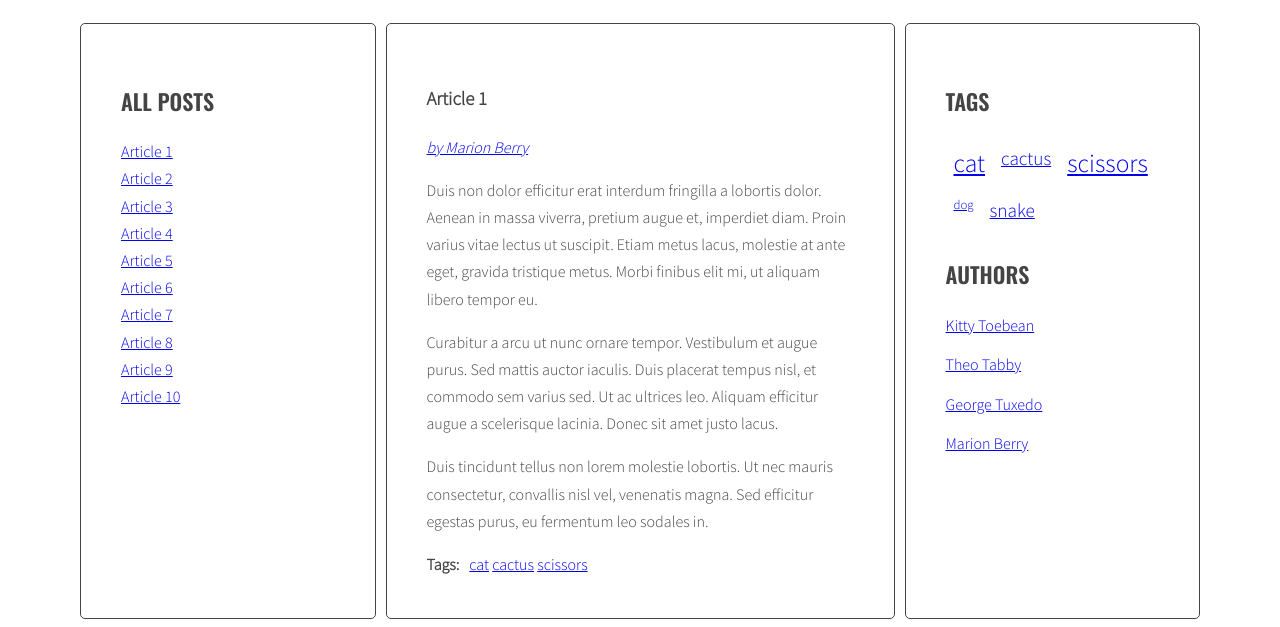
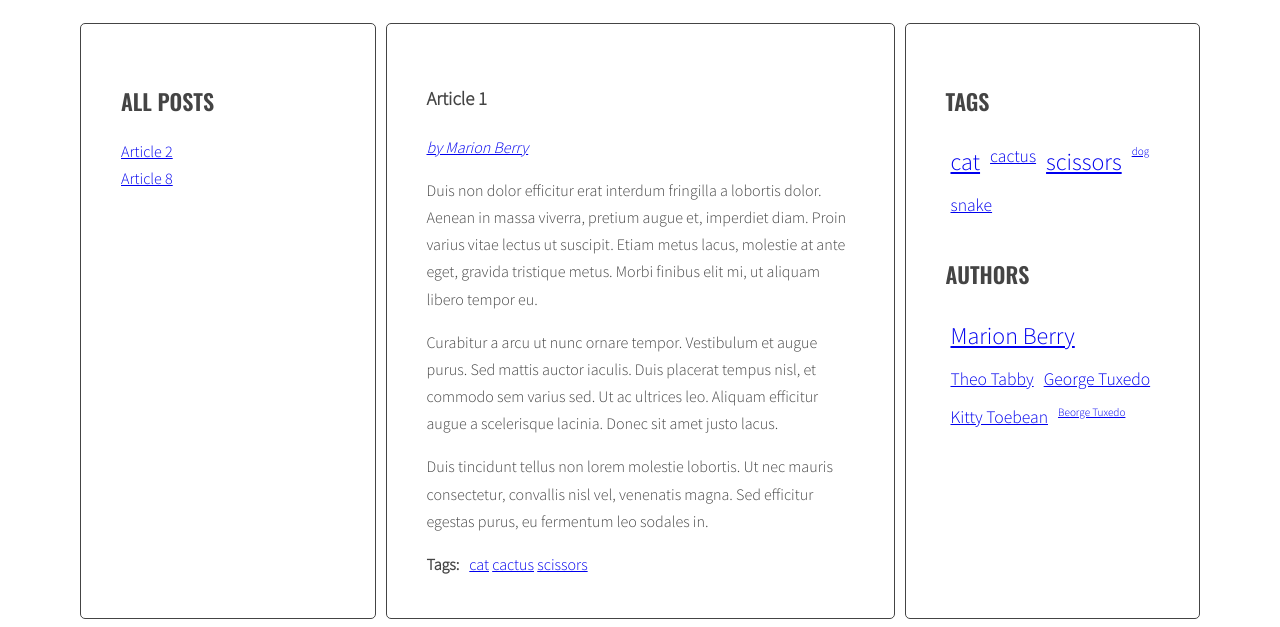
Before and after one commit to Desmord/javascript-blog, a website: page index.html in a window 1280 px wide. Both pictures are taken after a click on the link "Theo Tabby". Shown: the part 220-847 px from the top of the page. Drawn offline with nearby package versions, Linux system fonts and the light colour scheme.

Commit message:
Add author section. Refactor opt form array to object.

```diff
--- a/index.html
+++ b/index.html
@@ -243,26 +243,6 @@
                     </ul>
                     <h2 class="section-title">Authors</h2>
                     <ul class="list authors">
-                        <li>
-                            <a href="#">
-                                <span class="author-name">Kitty Toebean</span>
-                            </a>
-                        </li>
-                        <li>
-                            <a href="#">
-                                <span class="author-name">Theo Tabby</span>
-                            </a>
-                        </li>
-                        <li>
-                            <a href="#">
-                                <span class="author-name">George Tuxedo</span>
-                            </a>
-                        </li>
-                        <li>
-                            <a href="#">
-                                <span class="author-name">Marion Berry</span>
-                            </a>
-                        </li>
                     </ul>
                 </aside>
             </main>
--- a/js/script.js
+++ b/js/script.js
@@ -28,24 +28,28 @@
 
     };
 
-    const optArticleSelector = '.post',
-        optTitleSelector = '.post-title',
-        optTitleListSelector = '.titles',
-        optArticleTagsSelector = '.post-tags .list',
-        optTagsListSelector = '.tags.list',
-        optArticleAuthorSelector = `.post-author`,
-        optCloudClassPrefi = 'tag-size-';
+
+    const opt = {
+        articleSelector: '.post',
+        titleSelector: '.post-title',
+        titleListSelector: '.titles',
+        articleTagsSelector: '.post-tags .list',
+        tagsListSelector: '.tags.list',
+        articleAuthorSelector: `.post-author`,
+        authorListSelector: '.list.authors',
+        cloudClassPrefi: 'font-size-',
+    };
 
     const generateTitleLinks = function (filtredLinksId) {
 
-        const titleList = document.querySelector(optTitleListSelector);
+        const titleList = document.querySelector(opt.titleListSelector);
         titleList.innerHTML = ``;
 
 
-        const articles = document.querySelectorAll(optArticleSelector);
+        const articles = document.querySelectorAll(opt.articleSelector);
         for (let article of articles) {
             const articleId = article.getAttribute(`id`);
-            const articleTitle = article.querySelector(optTitleSelector).innerHTML;
+            const articleTitle = article.querySelector(opt.titleSelector).innerHTML;
             const linkHTML = '<li><a href="#' + articleId + '"><span>' + articleTitle + '</span></a></li>';
 
             if (filtredLinksId) {
@@ -69,11 +73,11 @@
     generateTitleLinks();
 
     const generateTags = function () {
-        const articles = document.querySelectorAll(optArticleSelector);
+        const articles = document.querySelectorAll(opt.articleSelector);
 
 
         for (let article of articles) {
-            const tagsWrapper = article.querySelector(optArticleTagsSelector);
+            const tagsWrapper = article.querySelector(opt.articleTagsSelector);
             const articleTags = article.getAttribute(`data-tags`);
             const articleTagsArray = articleTags.split(` `);
             let html = ``;
@@ -121,7 +125,7 @@
     };
 
     const addClickListenersToTags = function () {
-        const tagsWrappers = document.querySelectorAll(optArticleTagsSelector);
+        const tagsWrappers = document.querySelectorAll(opt.articleTagsSelector);
 
         for (let tag of tagsWrappers) {
             const links = tag.querySelectorAll(`li`);
@@ -131,26 +135,25 @@
             }
         }
 
-        const tagsSectionlWrapper = document.querySelector(optTagsListSelector);
+        const tagsSectionlWrapper = document.querySelector(opt.tagsListSelector);
         const tagsLink = tagsSectionlWrapper.querySelectorAll(`li`);
 
-        for(let link of tagsLink){
+        for (let link of tagsLink) {
             link.addEventListener(`click`, tagClickHandler);
         }
 
     };
 
     const generateAuthors = function () {
-        const articles = document.querySelectorAll(optArticleSelector);
+        const articles = document.querySelectorAll(opt.articleSelector);
 
 
         for (let article of articles) {
-            const tagsWrapper = article.querySelector(optArticleAuthorSelector);
+            const tagsWrapper = article.querySelector(opt.articleAuthorSelector);
             const author = tagsWrapper.getAttribute(`data-author`);
             let html = '<a href="#author-' + author + '">by ' + author + '</a></li>';
 
             tagsWrapper.insertAdjacentHTML(`beforeend`, html);
-
         }
 
     };
@@ -172,7 +175,7 @@
         }
 
         for (let article of allArticles) {
-            const articleAuthor = article.querySelector(optArticleAuthorSelector).getAttribute(`data-author`);
+            const articleAuthor = article.querySelector(opt.articleAuthorSelector).getAttribute(`data-author`);
 
             if (author === articleAuthor) {
                 const linkIndex = article.getAttribute(`id`);
@@ -186,10 +189,20 @@
     };
 
     const addClickListenersToAuthors = function () {
-        const tagsWrappers = document.querySelectorAll(optArticleAuthorSelector);
+        const authorWrappers = document.querySelectorAll(opt.articleAuthorSelector);
 
-        for (let tag of tagsWrappers) {
-            const links = tag.querySelectorAll(`a`);
+        for (let author of authorWrappers) {
+            const links = author.querySelectorAll(`a`);
+
+            for (let link of links) {
+                link.addEventListener(`click`, authorClickHandler);
+            }
+        }
+
+        const authorSectionWrapper = document.querySelector(opt.authorListSelector).querySelectorAll(`li`);
+
+        for (let author of authorSectionWrapper) {
+            const links = author.querySelectorAll(`a`);
 
             for (let link of links) {
                 link.addEventListener(`click`, authorClickHandler);
@@ -198,7 +211,7 @@
 
     };
 
-    addClickListenersToAuthors();
+
 
     const calculateTagsParams = function (tags) {
         let params = {
@@ -246,7 +259,7 @@
 
         let allTags = {};
         const allArticles = document.querySelectorAll(`article`);
-        const tagsWrapper = document.querySelector(optTagsListSelector);
+        const tagsWrapper = document.querySelector(opt.tagsListSelector);
 
         for (let article of allArticles) {
             const articleTags = article.getAttribute(`data-tags`);
@@ -268,7 +281,7 @@
         let html = ``;
 
         for (let tag in allTags) {
-            html = html + '<li><a href="#tag-' + tag + '" class="'+optCloudClassPrefi+''+getTagLinkSizeClass(allTags[tag],tagsParams)+' cloud">' + tag + '</a></li>';
+            html = html + '<li><a href="#tag-' + tag + '" class="' + opt.cloudClassPrefi + '' + getTagLinkSizeClass(allTags[tag], tagsParams) + ' cloud">' + tag + '</a></li>';
         }
 
         tagsWrapper.insertAdjacentHTML(`beforeend`, html);
@@ -278,7 +291,35 @@
     generateTagsLinks();
     addClickListenersToTags();
 
-    // klikanie w tag ma działac jak poprzednio
-    // tak samo lista autorów - na jutro commit
-    // zrobic opt w obkiecie
+    const generateAuthorLinks = function () {
+
+        let allAuthors = {};
+        const allArticles = document.querySelectorAll(`article`);
+        const authorWrapper = document.querySelector(opt.authorListSelector);
+
+        for (let article of allArticles) {
+            const articleAuthor = article.querySelector(`.post-author`).getAttribute(`data-author`);
+
+            if (!allAuthors[articleAuthor]) {
+                allAuthors[articleAuthor] = 1;
+            } else {
+                allAuthors[articleAuthor]++;
+            }
+
+        }
+
+        const authorParams = calculateTagsParams(allAuthors);
+        let html = ``;
+
+        for (let author in allAuthors) {
+            html += '<li><a href="#author-' + author + '" class="' + opt.cloudClassPrefi + '' + getTagLinkSizeClass(allAuthors[author], authorParams) + ' cloud">' + author + '</a></li>';
+        }
+
+        authorWrapper.insertAdjacentHTML(`beforeend`, html);
+    };
+
+
+    generateAuthorLinks();
+    addClickListenersToAuthors();
+
 }
--- a/sass/style.scss
+++ b/sass/style.scss
@@ -44,24 +44,24 @@ body {
     }
 }
 
-.tag-size-1 {
-    font-size: 0.8rem;
+.font-size-1 {
+    font-size: 0.7rem;
 }
 
-.tag-size-2 {
-    font-size: 1rem;
+.font-size-2 {
+    font-size: 0.9rem;
 }
 
-.tag-size-3 {
-    font-size: 1.2rem;
+.font-size-3 {
+    font-size: 1.1rem;
 }
 
-.tag-size-4 {
-    font-size: 1.4rem;
+.font-size-4 {
+    font-size: 1.3rem;
 }
 
-.tag-size-5 {
-    font-size: 1.6rem;
+.font-size-5 {
+    font-size: 1.5rem;
 }
 
 /* Layout */
@@ -147,14 +147,20 @@ body {
 }
 
 /* Tags */
-.cloud{
+.cloud {
     display: inline;
     float: left;
-    padding: 4px 8px;
+    padding: 4px 5px;
+}
+
+.list.tags {
+    display: block;
+    min-height: 100px;
 }
 
 
-.list.tags{
+/* Authors */
+.list.authors{
     display: block;
     min-height: 100px;
 }
```
Also changed, not shown: css/style.css, 1 other file.
